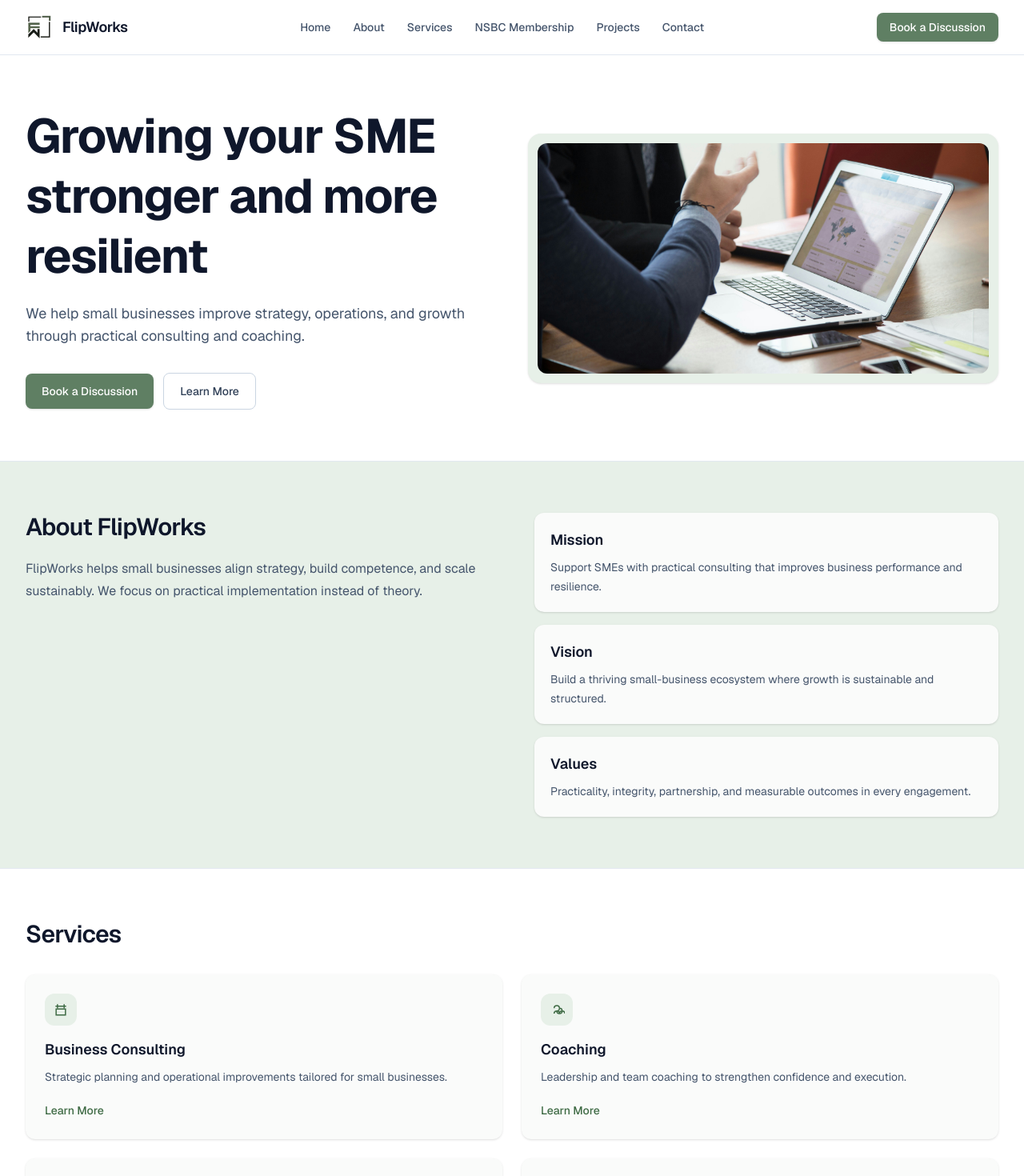
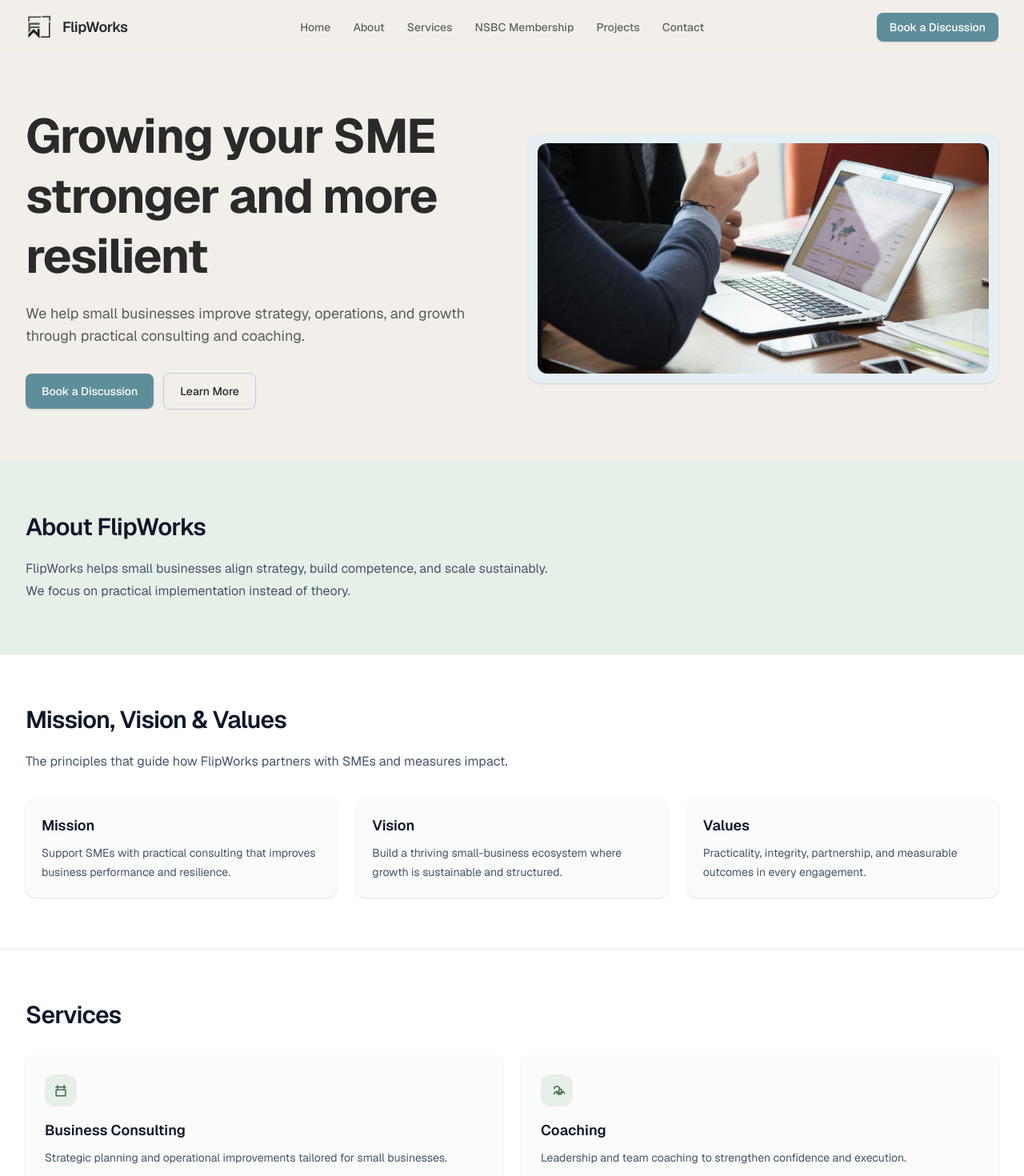
Before and after one commit to SHauny1122/flipwork, a Next.js app: page / in a window 1280 px wide. Shown: the top 1470 px of the page at 80% size. Built offline with nearby package versions, Linux system fonts and the light colour scheme.

Commit message:
Retheme FlipWorks to teal/blue palette

```diff
--- a/app/globals.css
+++ b/app/globals.css
@@ -1,8 +1,8 @@
 @import "tailwindcss";
 
 :root {
-  --background: #fafbfa;
-  --foreground: #0f172a;
+  --background: #f2efea;
+  --foreground: #2a2a2a;
 }
 
 @theme inline {
--- a/app/page.tsx
+++ b/app/page.tsx
@@ -4,6 +4,7 @@ import CTASection from "@/components/CTASection";
 import Footer from "@/components/Footer";
 import HeroSection from "@/components/HeroSection";
 import HowWeWorkSection from "@/components/HowWeWorkSection";
+import MissionVisionValuesSection from "@/components/MissionVisionValuesSection";
 import Navbar from "@/components/Navbar";
 import NSBCMembershipSection from "@/components/NSBCMembershipSection";
 import ProjectsSection from "@/components/ProjectsSection";
@@ -11,11 +12,12 @@ import ServicesSection from "@/components/ServicesSection";
 
 export default function Home() {
   return (
-    <div className="min-h-screen bg-[#FAFBFA] text-slate-900">
+    <div className="min-h-screen bg-[#F2EFEA] text-[#2A2A2A]">
       <Navbar />
       <main>
         <HeroSection />
         <AboutSection />
+        <MissionVisionValuesSection />
         <ServicesSection />
         <NSBCMembershipSection />
         <HowWeWorkSection />
--- a/components/AboutSection.tsx
+++ b/components/AboutSection.tsx
@@ -1,22 +1,7 @@
-const pillars = [
-  {
-    title: "Mission",
-    text: "Support SMEs with practical consulting that improves business performance and resilience.",
-  },
-  {
-    title: "Vision",
-    text: "Build a thriving small-business ecosystem where growth is sustainable and structured.",
-  },
-  {
-    title: "Values",
-    text: "Practicality, integrity, partnership, and measurable outcomes in every engagement.",
-  },
-];
-
 export default function AboutSection() {
   return (
     <section id="about" className="border-b border-slate-200 bg-[#E7F0E8] py-16">
-      <div className="mx-auto grid w-full max-w-[96rem] grid-cols-1 gap-10 px-4 sm:px-6 lg:grid-cols-2 lg:gap-14 lg:px-8">
+      <div className="mx-auto w-full max-w-[96rem] px-4 sm:px-6 lg:px-8">
         <div className="max-w-2xl">
           <h2 className="text-3xl font-semibold tracking-tight text-slate-900">About FlipWorks</h2>
           <p className="mt-5 text-base leading-7 text-slate-600">
@@ -24,15 +9,6 @@ export default function AboutSection() {
             sustainably. We focus on practical implementation instead of theory.
           </p>
         </div>
-
-        <div className="space-y-4">
-          {pillars.map((pillar) => (
-            <article key={pillar.title} className="rounded-xl bg-[#FAFBFA] p-5 shadow-sm">
-              <h3 className="text-lg font-semibold text-slate-900">{pillar.title}</h3>
-              <p className="mt-2 text-sm leading-6 text-slate-600">{pillar.text}</p>
-            </article>
-          ))}
-        </div>
       </div>
     </section>
   );
--- a/components/CTASection.tsx
+++ b/components/CTASection.tsx
@@ -1,14 +1,20 @@
 export default function CTASection() {
   return (
-    <section className="border-b border-slate-200 bg-[#E7F0E8] py-16">
+    <section className="border-b border-slate-200 bg-[#FAFBFA] py-16">
       <div className="mx-auto w-full max-w-[96rem] px-4 sm:px-6 lg:px-8">
-        <div className="rounded-xl bg-[#FAFBFA] px-6 py-12 text-center shadow-sm sm:px-10">
-          <h2 className="text-3xl font-semibold tracking-tight text-slate-900">
-          Ready to grow your business?
-          </h2>
+        <div className="flex flex-col items-start justify-between gap-6 rounded-3xl border border-slate-900/10 bg-[#16a34a] px-6 py-10 text-slate-900 shadow-sm sm:px-10 lg:flex-row lg:items-center">
+          <div className="max-w-xl">
+            <h2 className="text-3xl font-semibold tracking-tight text-slate-900">
+              Ready to grow your business?
+            </h2>
+            <p className="mt-3 text-sm leading-6 text-emerald-50/90">
+              Book a short conversation to explore practical next steps for your SME.
+            </p>
+          </div>
+
           <a
             href="#contact"
-            className="mt-6 inline-flex rounded-lg bg-[#5F7F63] px-6 py-3 text-sm font-medium text-white shadow-sm transition-colors hover:bg-[#3F6B45]"
+            className="inline-flex items-center rounded-full border border-slate-900/10 bg-white px-7 py-3 text-sm font-medium text-slate-900 shadow-sm transition-colors hover:bg-slate-50"
           >
             Book a Discussion
           </a>
--- a/components/HeroSection.tsx
+++ b/components/HeroSection.tsx
@@ -2,33 +2,33 @@ import Image from "next/image";
 
 export default function HeroSection() {
   return (
-    <section id="home" className="border-b border-slate-200 bg-white py-16">
+    <section id="home" className="border-b border-slate-200 bg-[#F2EFEA] py-16">
       <div className="mx-auto grid w-full max-w-[96rem] grid-cols-1 gap-10 px-4 sm:px-6 lg:grid-cols-2 lg:items-center lg:px-8">
         <div className="max-w-2xl">
-          <h1 className="text-5xl font-bold leading-tight tracking-tight text-slate-900 sm:text-6xl">
+          <h1 className="text-5xl font-bold leading-tight tracking-tight text-[#2A2A2A] sm:text-6xl">
             Growing your SME stronger and more resilient
           </h1>
-          <p className="mt-5 text-base leading-7 text-slate-600 sm:text-lg">
+          <p className="mt-5 text-base leading-7 text-[#2A2A2A]/75 sm:text-lg">
             We help small businesses improve strategy, operations, and growth through practical
             consulting and coaching.
           </p>
           <div className="mt-8 flex flex-col gap-3 sm:flex-row sm:items-center">
             <a
               href="#contact"
-              className="rounded-lg bg-[#5F7F63] px-5 py-3 text-center text-sm font-medium text-white shadow-sm transition-colors hover:bg-[#3F6B45]"
+              className="rounded-lg bg-[#5F8E9B] px-5 py-3 text-center text-sm font-medium text-white shadow-sm transition-colors hover:bg-[#4F79A8]"
             >
               Book a Discussion
             </a>
             <a
               href="#about"
-              className="rounded-lg border border-slate-300 px-5 py-3 text-center text-sm font-medium text-slate-700 transition-colors hover:bg-[#E7F0E8]"
+              className="rounded-lg border border-[#4F79A8]/30 px-5 py-3 text-center text-sm font-medium text-[#2A2A2A] transition-colors hover:bg-[#E4F0F3]"
             >
               Learn More
             </a>
           </div>
         </div>
 
-        <div className="overflow-hidden rounded-2xl bg-[#E7F0E8] p-3 shadow-sm">
+        <div className="overflow-hidden rounded-2xl bg-[#E4F0F3] p-3 shadow-sm">
           <div className="relative h-72 w-full overflow-hidden rounded-xl">
             <Image
               src="/heroflip.jpg"
--- /dev/null
+++ b/components/MissionVisionValuesSection.tsx
@@ -0,0 +1,58 @@
+"use client";
+
+import { useInViewFadeIn } from "@/lib/useInViewFadeIn";
+
+const pillars = [
+  {
+    title: "Mission",
+    text: "Support SMEs with practical consulting that improves business performance and resilience.",
+  },
+  {
+    title: "Vision",
+    text: "Build a thriving small-business ecosystem where growth is sustainable and structured.",
+  },
+  {
+    title: "Values",
+    text: "Practicality, integrity, partnership, and measurable outcomes in every engagement.",
+  },
+];
+
+type Pillar = (typeof pillars)[number];
+
+function PillarCard({ pillar }: { pillar: Pillar }) {
+  const { ref, isVisible } = useInViewFadeIn();
+
+  return (
+    <article
+      ref={ref}
+      className={`rounded-xl bg-[#FAFBFA] p-5 shadow-sm transform transition duration-700 ease-out
+        ${isVisible ? "opacity-100 translate-y-0 scale-100" : "opacity-0 translate-y-10 scale-[0.97]"}`}
+    >
+      <h3 className="text-lg font-semibold text-slate-900">{pillar.title}</h3>
+      <p className="mt-2 text-sm leading-6 text-slate-600">{pillar.text}</p>
+    </article>
+  );
+}
+
+export default function MissionVisionValuesSection() {
+  return (
+    <section className="border-b border-slate-200 bg-white py-16">
+      <div className="mx-auto w-full max-w-[96rem] px-4 sm:px-6 lg:px-8">
+        <div className="max-w-2xl">
+          <h2 className="text-3xl font-semibold tracking-tight text-slate-900">
+            Mission, Vision & Values
+          </h2>
+          <p className="mt-5 text-base leading-7 text-slate-600">
+            The principles that guide how FlipWorks partners with SMEs and measures impact.
+          </p>
+        </div>
+
+        <div className="mt-8 grid grid-cols-1 gap-4 lg:grid-cols-3 lg:gap-6">
+          {pillars.map((pillar) => (
+            <PillarCard key={pillar.title} pillar={pillar} />
+          ))}
+        </div>
+      </div>
+    </section>
+  );
+}
--- a/components/Navbar.tsx
+++ b/components/Navbar.tsx
@@ -16,12 +16,12 @@ export default function Navbar() {
   const [menuOpen, setMenuOpen] = useState(false);
 
   return (
-    <header className="sticky top-0 z-30 border-b border-slate-200 bg-white/95">
+    <header className="sticky top-0 z-30 border-b border-slate-200 bg-[#F2EFEA]/95">
       <nav className="mx-auto w-full max-w-[96rem] px-4 py-4 sm:px-6 lg:px-8">
         <div className="flex items-center justify-between gap-4">
           <a href="#home" className="flex items-center gap-3">
             <Image src="/flipworks-logo.png" alt="FlipWorks logo" width={34} height={34} />
-            <span className="text-lg font-semibold tracking-tight text-slate-900">FlipWorks</span>
+            <span className="text-lg font-semibold tracking-tight text-[#2A2A2A]">FlipWorks</span>
           </a>
 
           <ul className="hidden items-center gap-7 md:flex">
@@ -29,7 +29,7 @@ export default function Navbar() {
               <li key={link.href}>
                 <a
                   href={link.href}
-                  className="text-sm font-medium text-slate-600 transition-colors hover:text-[#3F6B45]"
+                  className="text-sm font-medium text-[#2A2A2A]/70 transition-colors hover:text-[#4F79A8]"
                 >
                   {link.label}
                 </a>
@@ -39,7 +39,7 @@ export default function Navbar() {
 
           <a
             href="#contact"
-            className="hidden rounded-lg bg-[#5F7F63] px-4 py-2 text-sm font-medium text-white shadow-sm transition-colors hover:bg-[#3F6B45] md:inline-flex"
+            className="hidden rounded-lg bg-[#5F8E9B] px-4 py-2 text-sm font-medium text-white shadow-sm transition-colors hover:bg-[#4F79A8] md:inline-flex"
           >
             Book a Discussion
           </a>
@@ -47,7 +47,7 @@ export default function Navbar() {
           <button
             type="button"
             onClick={() => setMenuOpen((prev) => !prev)}
-            className="inline-flex rounded-lg border border-slate-200 px-3 py-2 text-sm font-medium text-slate-700 shadow-sm transition-colors hover:bg-[#E7F0E8] md:hidden"
+            className="inline-flex rounded-lg border border-slate-200 px-3 py-2 text-sm font-medium text-[#2A2A2A] shadow-sm transition-colors hover:bg-[#E4F0F3] md:hidden"
             aria-expanded={menuOpen}
             aria-controls="mobile-nav"
           >
@@ -61,7 +61,7 @@ export default function Navbar() {
               <a
                 href={link.href}
                 onClick={() => setMenuOpen(false)}
-                className="block rounded-lg border border-slate-200 px-3 py-2 text-sm font-medium text-slate-700 transition-colors hover:bg-[#E7F0E8]"
+                className="block rounded-lg border border-slate-200 px-3 py-2 text-sm font-medium text-[#2A2A2A] transition-colors hover:bg-[#E4F0F3]"
               >
                 {link.label}
               </a>
@@ -71,7 +71,7 @@ export default function Navbar() {
             <a
               href="#contact"
               onClick={() => setMenuOpen(false)}
-              className="inline-flex justify-center rounded-lg bg-[#5F7F63] px-4 py-2 text-sm font-medium text-white shadow-sm transition-colors hover:bg-[#3F6B45]"
+              className="inline-flex justify-center rounded-lg bg-[#5F8E9B] px-4 py-2 text-sm font-medium text-white shadow-sm transition-colors hover:bg-[#4F79A8]"
             >
               Book a Discussion
             </a>
--- a/components/ServicesSection.tsx
+++ b/components/ServicesSection.tsx
@@ -1,3 +1,7 @@
+"use client";
+
+import { useInViewFadeIn } from "@/lib/useInViewFadeIn";
+
 const services = [
   {
     icon: (
@@ -39,14 +43,17 @@ const services = [
   },
 ];
 
-export default function ServicesSection() {
+type Service = (typeof services)[number];
+
+function ServiceCard({ service }: { service: Service }) {
+  const { ref, isVisible } = useInViewFadeIn();
+
   return (
-    <section id="services" className="border-b border-slate-200 bg-white py-16">
-      <div className="mx-auto w-full max-w-[96rem] px-4 sm:px-6 lg:px-8">
-        <h2 className="text-3xl font-semibold tracking-tight text-slate-900">Services</h2>
-        <div className="mt-8 grid grid-cols-1 gap-5 sm:grid-cols-2 lg:gap-6">
-          {services.map((service) => (
-            <article key={service.title} className="rounded-xl bg-[#FAFBFA] p-6 shadow-sm">
+    <article
+      ref={ref}
+      className={`rounded-xl bg-[#FAFBFA] p-6 shadow-sm transform transition duration-700 ease-out
+        ${isVisible ? "opacity-100 translate-y-0 scale-100" : "opacity-0 translate-y-10 scale-[0.97]"}`}
+    >
       <div className="inline-flex h-10 w-10 items-center justify-center rounded-xl bg-[#E7F0E8] text-[#3F6B45]">
         {service.icon}
       </div>
@@ -59,6 +66,17 @@ export default function ServicesSection() {
         Learn More
       </a>
     </article>
+  );
+}
+
+export default function ServicesSection() {
+  return (
+    <section id="services" className="border-b border-slate-200 bg-white py-16">
+      <div className="mx-auto w-full max-w-[96rem] px-4 sm:px-6 lg:px-8">
+        <h2 className="text-3xl font-semibold tracking-tight text-slate-900">Services</h2>
+        <div className="mt-8 grid grid-cols-1 gap-5 sm:grid-cols-2 lg:gap-6">
+          {services.map((service) => (
+            <ServiceCard key={service.title} service={service} />
           ))}
         </div>
       </div>
--- /dev/null
+++ b/lib/useInViewFadeIn.tsx
@@ -0,0 +1,32 @@
+"use client";
+
+import { useEffect, useRef, useState } from "react";
+
+export function useInViewFadeIn() {
+  const ref = useRef<HTMLDivElement | null>(null);
+  const [isVisible, setIsVisible] = useState(false);
+
+  useEffect(() => {
+    if (!ref.current || isVisible) return;
+
+    const observer = new IntersectionObserver(
+      (entries) => {
+        entries.forEach((entry) => {
+          if (entry.isIntersecting) {
+            setIsVisible(true);
+            observer.disconnect();
+          }
+        });
+      },
+      {
+        threshold: 0.2,
+      }
+    );
+
+    observer.observe(ref.current);
+
+    return () => observer.disconnect();
+  }, [isVisible]);
+
+  return { ref, isVisible };
+}
```
Lines whose indentation alone changed are shown as unchanged.
